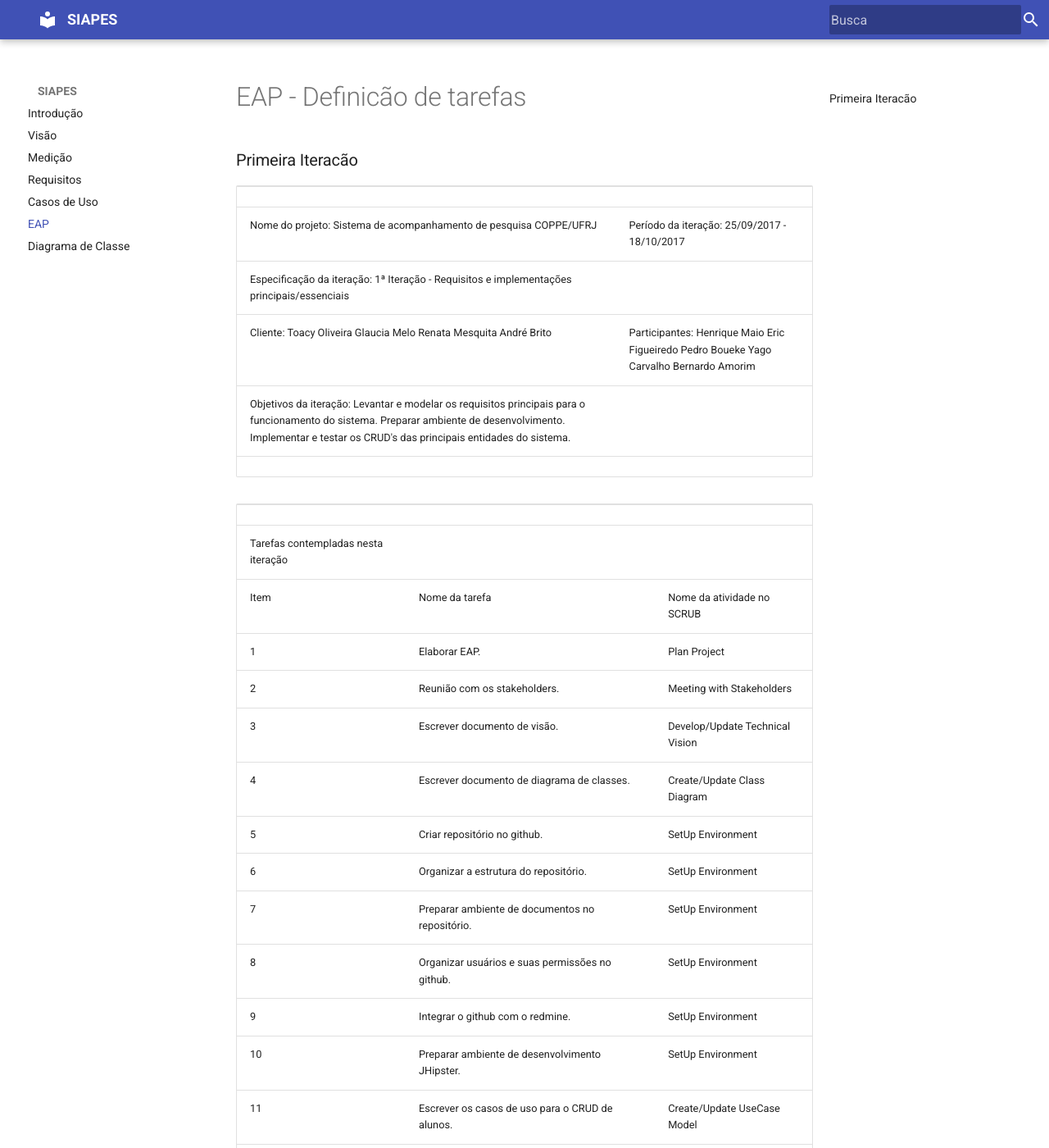
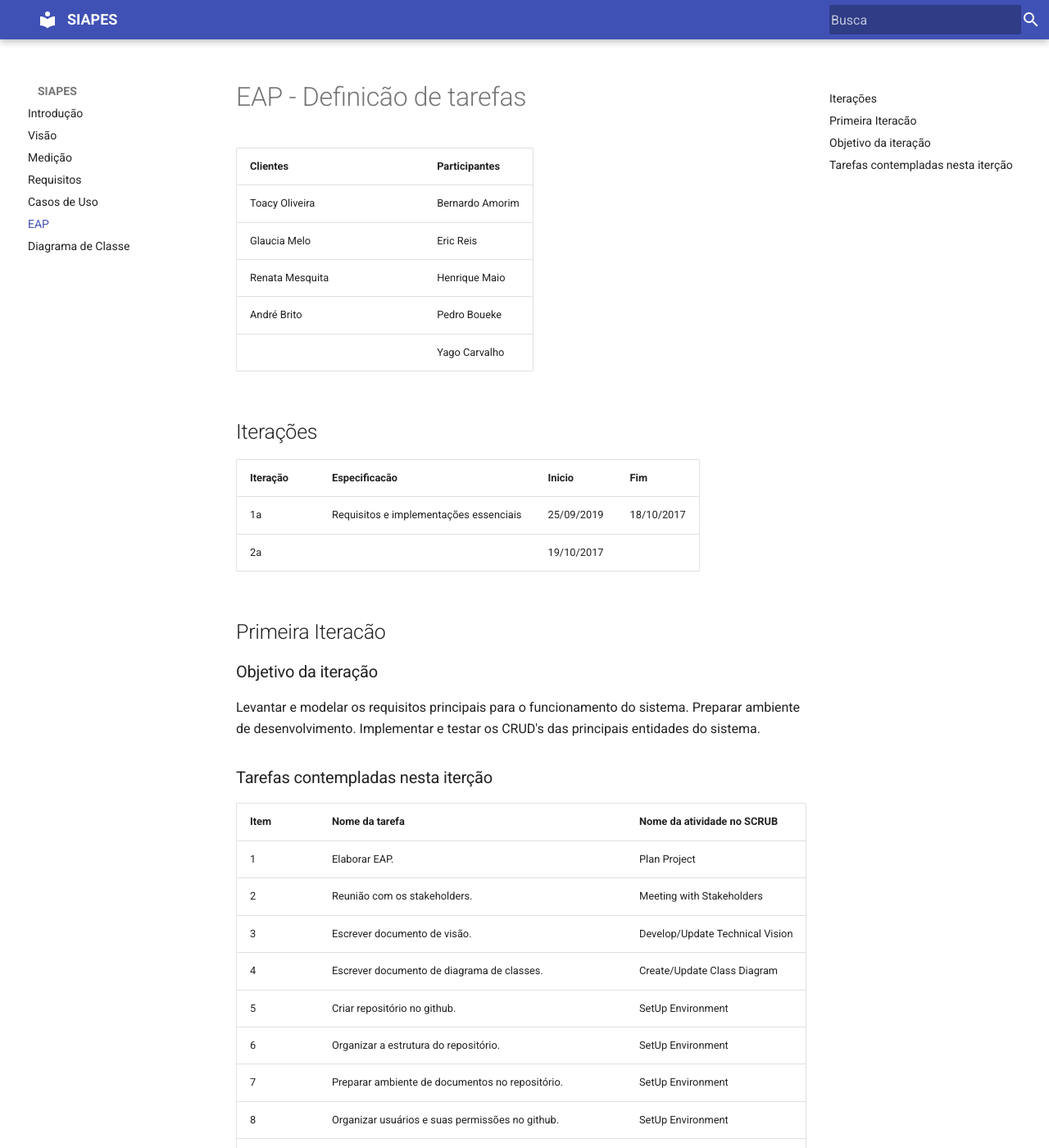
Before and after one commit to bamorim/cos482-g3-pesquisa, an MkDocs documentation site: the page built from docs/models/EAP.md, in a window 1280 px wide and 1400 px high. Shown: the whole window at 82% size. Built offline with MkDocs 1.6.1 and Material for MkDocs 9.7.7, drawn with Linux system fonts in a browser that asks for light colours; comment, search, counter and statistics services are not loaded; old or Windows-style settings are respelled for this version of MkDocs.

```diff
--- a/docs/models/EAP.md
+++ b/docs/models/EAP.md
@@ -1,224 +1,59 @@
 # EAP - Definicão de tarefas
 
-### Primeira Iteracão
+| Clientes        |   | Participantes   |
+| --------------- | - | -------------   |
+| Toacy Oliveira  |   | Bernardo Amorim |
+| Glaucia Melo    |   | Eric Reis       |
+| Renata Mesquita |   | Henrique Maio   |
+| André Brito     |   | Pedro Boueke    |
+|                 |   | Yago Carvalho   |
 
-<table>
-  <tr>
-    <td></td>
-    <td></td>
-  </tr>
-  <tr>
-    <td>Nome do projeto:
-Sistema de acompanhamento de pesquisa COPPE/UFRJ</td>
-    <td>Período da iteração:
-25/09/2017 - 18/10/2017</td>
-  </tr>
-  <tr>
-    <td>Especificação da iteração:
-1ª Iteração - Requisitos e implementações principais/essenciais</td>
-    <td></td>
-  </tr>
-  <tr>
-    <td>
-Cliente:
-Toacy Oliveira
-Glaucia Melo
-Renata Mesquita
-André Brito</td>
-    <td>
-Participantes:
-Henrique Maio
-Eric Figueiredo
-Pedro Boueke
-Yago Carvalho
-Bernardo Amorim
-</td>
-  </tr>
-  <tr>
-    <td>
-Objetivos da iteração:
+## Iterações
+
+| Iteração | Especificacão                          | Inicio     | Fim        |
+| -------- | -------------------------------------- | ---------- | ---------- |
+| 1a       | Requisitos e implementações essenciais | 25/09/2019 | 18/10/2017 |
+| 2a       |                                        | 19/10/2017 |            |
+
+## Primeira Iteracão
+
+### Objetivo da iteração
+
 Levantar e modelar os requisitos principais para o funcionamento do sistema.
 Preparar ambiente de desenvolvimento.
-Implementar e testar os CRUD's das principais entidades do sistema.</td>
-    <td></td>
-  </tr>
-  <tr>
-    <td></td>
-    <td></td>
-  </tr>
-</table>
+Implementar e testar os CRUD's das principais entidades do sistema.
 
+### Tarefas contempladas nesta iterção
 
-<table>
-  <tr>
-    <td></td>
-    <td></td>
-    <td></td>
-  </tr>
-  <tr>
-    <td>Tarefas contempladas nesta iteração</td>
-    <td></td>
-    <td></td>
-  </tr>
-  <tr>
-    <td>Item
-</td>
-    <td>Nome da tarefa</td>
-    <td>Nome da atividade no SCRUB</td>
-  </tr>
-  <tr>
-    <td>1</td>
-    <td>Elaborar EAP.</td>
-    <td>Plan Project</td>
-  </tr>
-  <tr>
-    <td>2</td>
-    <td>Reunião com os stakeholders.</td>
-    <td>Meeting with Stakeholders</td>
-  </tr>
-  <tr>
-    <td>3</td>
-    <td>Escrever documento de visão.</td>
-    <td>Develop/Update Technical Vision</td>
-  </tr>
-  <tr>
-    <td>4</td>
-    <td>Escrever documento de diagrama de classes.</td>
-    <td>Create/Update Class Diagram</td>
-  </tr>
-  <tr>
-    <td>5</td>
-    <td>Criar repositório no github.</td>
-    <td>SetUp Environment</td>
-  </tr>
-  <tr>
-    <td>6</td>
-    <td>Organizar a estrutura do repositório.</td>
-    <td>SetUp Environment</td>
-  </tr>
-  <tr>
-    <td>7</td>
-    <td>Preparar ambiente de documentos no repositório.</td>
-    <td>SetUp Environment</td>
-  </tr>
-  <tr>
-    <td>8</td>
-    <td>Organizar usuários e suas permissões no github.</td>
-    <td>SetUp Environment</td>
-  </tr>
-  <tr>
-    <td>9</td>
-    <td>Integrar o github com o redmine.</td>
-    <td>SetUp Environment</td>
-  </tr>
-  <tr>
-    <td>10</td>
-    <td>Preparar ambiente de desenvolvimento JHipster.</td>
-    <td>SetUp Environment</td>
-  </tr>
-  <tr>
-    <td>11</td>
-    <td>Escrever os casos de uso para o CRUD de alunos.</td>
-    <td>Create/Update UseCase Model</td>
-  </tr>
-  <tr>
-    <td>12</td>
-    <td>Escrever os casos de uso para o CRUD de professores.</td>
-    <td>Create/Update UseCase Model</td>
-  </tr>
-  <tr>
-    <td>13</td>
-    <td>Escrever os casos de uso para o CRUD de publicações.</td>
-    <td>Create/Update UseCase Model</td>
-  </tr>
-  <tr>
-    <td>14</td>
-    <td>Escrever os casos de uso para o CRUD de seminários.</td>
-    <td>Create/Update UseCase Model</td>
-  </tr>
-  <tr>
-    <td>15</td>
-    <td>Implementar o CRUD de alunos.</td>
-    <td>Implement Requirement</td>
-  </tr>
-  <tr>
-    <td>16</td>
-    <td>Implementar o CRUD de professores.</td>
-    <td>Implement Requirement</td>
-  </tr>
-  <tr>
-    <td>17</td>
-    <td>Implementar o CRUD de publicações.</td>
-    <td>Implement Requirement</td>
-  </tr>
-  <tr>
-    <td>18</td>
-    <td>Implementar o CRUD de seminários.</td>
-    <td>Implement Requirement</td>
-  </tr>
-  <tr>
-    <td>19</td>
-    <td>Implementar testes unitários para o CRUD de alunos.</td>
-    <td>Create Unit Test</td>
-  </tr>
-  <tr>
-    <td>20</td>
-    <td>Implementar testes unitários para o CRUD de professores.</td>
-    <td>Create Unit Test</td>
-  </tr>
-  <tr>
-    <td>21</td>
-    <td>Implementar testes unitários para o CRUD de publicações.</td>
-    <td>Create Unit Test</td>
-  </tr>
-  <tr>
-    <td>22</td>
-    <td>Implementar testes unitários para o CRUD de seminários.</td>
-    <td>Create Unit Test</td>
-  </tr>
-  <tr>
-    <td>23</td>
-    <td>Planejar casos de teste para o CRUD de alunos.</td>
-    <td>Define TestCase</td>
-  </tr>
-  <tr>
-    <td>24</td>
-    <td>Planejar casos de teste para o CRUD de professores.</td>
-    <td>Define TestCase</td>
-  </tr>
-  <tr>
-    <td>25</td>
-    <td>Planejar casos de teste para o CRUD de publicações.</td>
-    <td>Define TestCase</td>
-  </tr>
-  <tr>
-    <td>26</td>
-    <td>Planejar casos de teste para o CRUD de seminários.</td>
-    <td>Define TestCase</td>
-  </tr>
-  <tr>
-    <td>27</td>
-    <td>Implementar os casos de teste para o CRUD de alunos.</td>
-    <td>TestCase</td>
-  </tr>
-  <tr>
-    <td>28</td>
-    <td>Implementar os casos de teste para o CRUD de professores.</td>
-    <td>TestCase</td>
-  </tr>
-  <tr>
-    <td>29</td>
-    <td>Implementar os casos de teste para o CRUD de publicações.</td>
-    <td>TestCase</td>
-  </tr>
-  <tr>
-    <td>30</td>
-    <td>Implementar os casos de teste para o CRUD de seminários.</td>
-    <td>TestCase</td>
-  </tr>
-  <tr>
-    <td></td>
-    <td></td>
-    <td></td>
-  </tr>
-</table>
+| Item | Nome da tarefa                                            | Nome da atividade no SCRUB      |
+| ---- | --------------------------------------------------------- | ------------------------------- |
+|    1 | Elaborar EAP.                                             | Plan Project                    |
+|    2 | Reunião com os stakeholders.                              | Meeting with Stakeholders       |
+|    3 | Escrever documento de visão.                              | Develop/Update Technical Vision |
+|    4 | Escrever documento de diagrama de classes.                | Create/Update Class Diagram     |
+|    5 | Criar repositório no github.                              | SetUp Environment               |
+|    6 | Organizar a estrutura do repositório.                     | SetUp Environment               |
+|    7 | Preparar ambiente de documentos no repositório.           | SetUp Environment               |
+|    8 | Organizar usuários e suas permissões no github.           | SetUp Environment               |
+|    9 | Integrar o github com o redmine.                          | SetUp Environment               |
+|   10 | Preparar ambiente de desenvolvimento JHipster.            | SetUp Environment               |
+|   11 | Escrever os casos de uso para o CRUD de alunos.           | Create/Update UseCase Model     |
+|   12 | Escrever os casos de uso para o CRUD de professores.      | Create/Update UseCase Model     |
+|   13 | Escrever os casos de uso para o CRUD de publicações.      | Create/Update UseCase Model     |
+|   14 | Escrever os casos de uso para o CRUD de seminários.       | Create/Update UseCase Model     |
+|   15 | Implementar o CRUD de alunos.                             | Implement Requirement           |
+|   16 | Implementar o CRUD de professores.                        | Implement Requirement           |
+|   17 | Implementar o CRUD de publicações.                        | Implement Requirement           |
+|   18 | Implementar o CRUD de seminários.                         | Implement Requirement           |
+|   19 | Implementar testes unitários para o CRUD de alunos.       | Create Unit Test                |
+|   20 | Implementar testes unitários para o CRUD de professores.  | Create Unit Test                |
+|   21 | Implementar testes unitários para o CRUD de publicações.  | Create Unit Test                |
+|   22 | Implementar testes unitários para o CRUD de seminários.   | Create Unit Test                |
+|   23 | Planejar casos de teste para o CRUD de alunos.            | Define TestCase                 |
+|   24 | Planejar casos de teste para o CRUD de professores.       | Define TestCase                 |
+|   25 | Planejar casos de teste para o CRUD de publicações.       | Define TestCase                 |
+|   26 | Planejar casos de teste para o CRUD de seminários.        | Define TestCase                 |
+|   27 | Implementar os casos de teste para o CRUD de alunos.      | TestCase                        |
+|   28 | Implementar os casos de teste para o CRUD de professores. | TestCase                        |
+|   29 | Implementar os casos de teste para o CRUD de publicações. | TestCase                        |
+|   30 | Implementar os casos de teste para o CRUD de seminários.  | TestCase                        |
```
